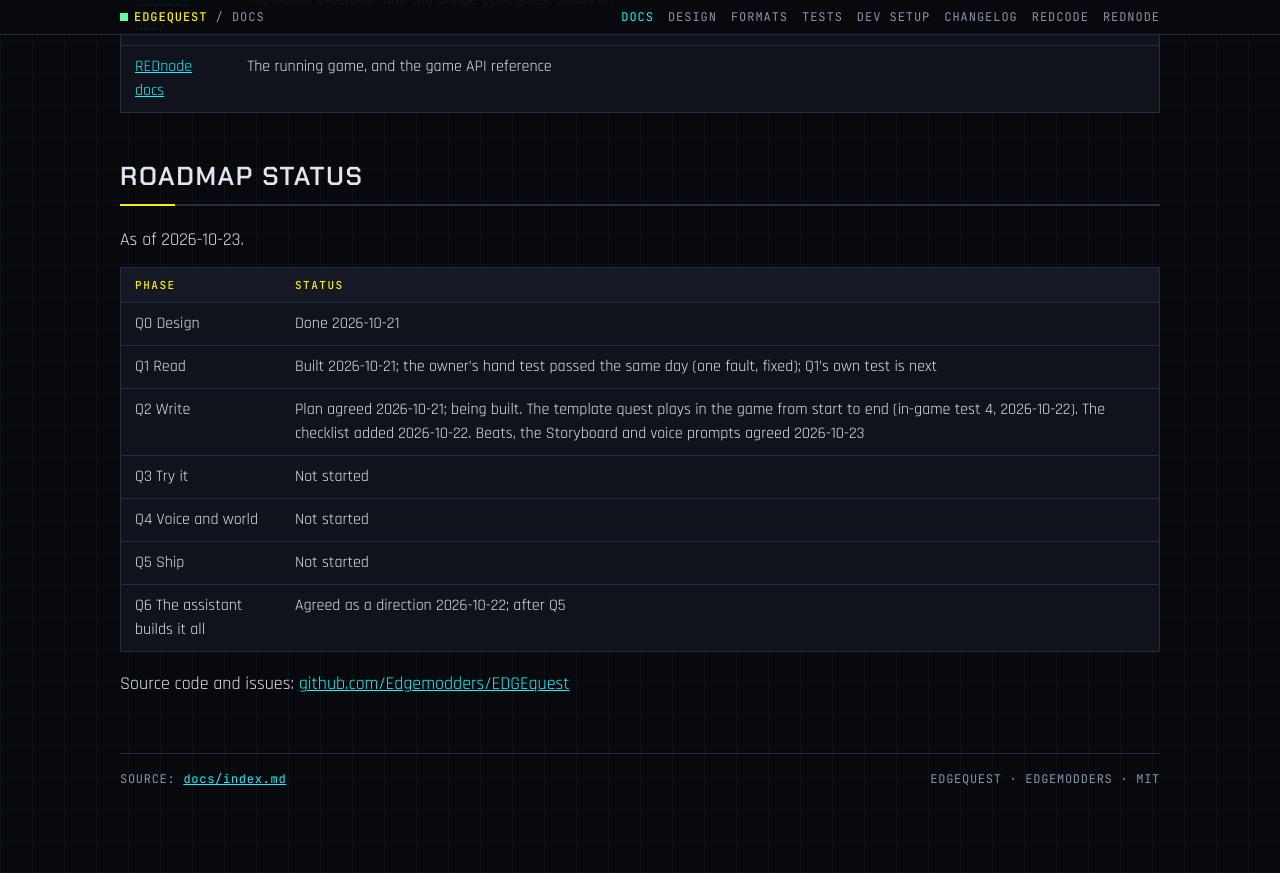
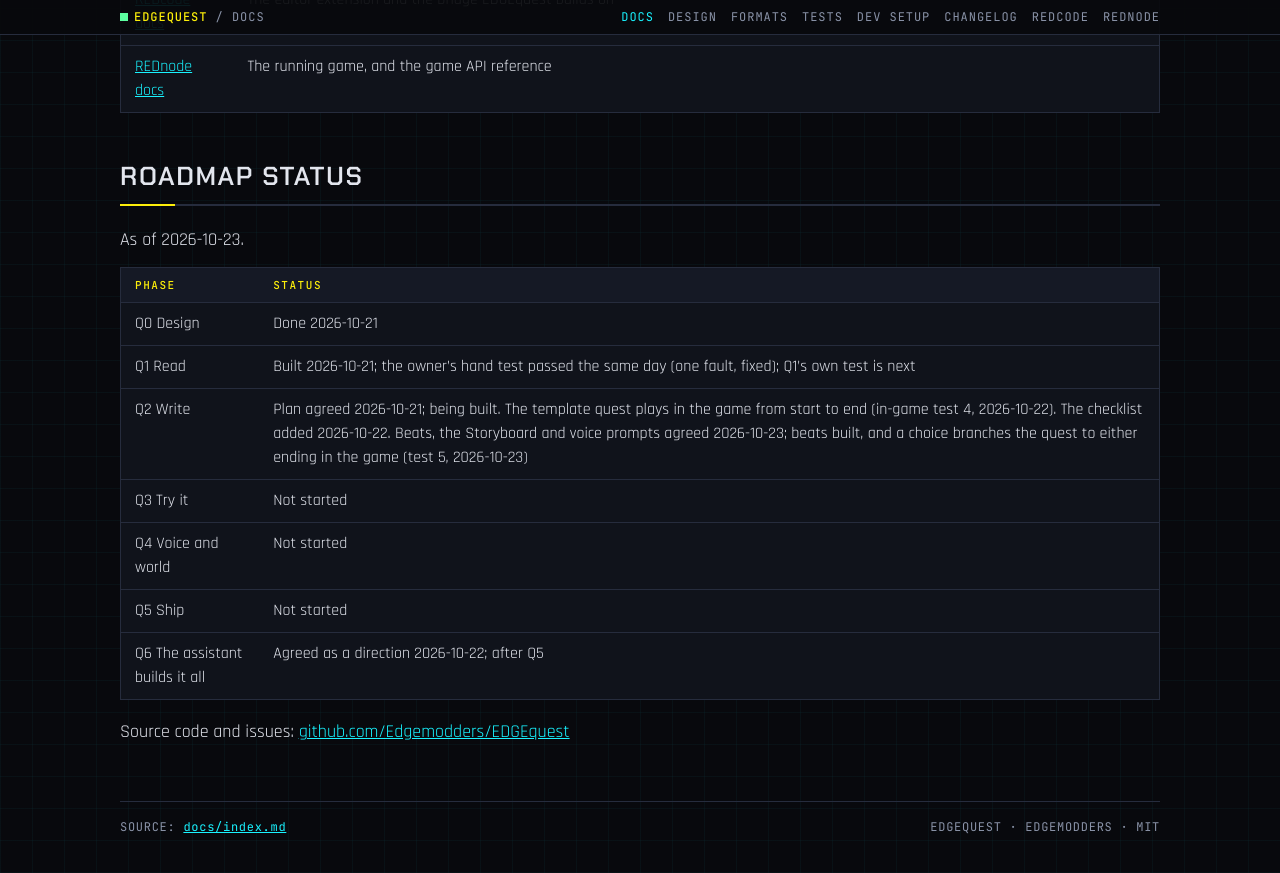
Before and after one commit to Edgemodders/EDGEquest, a Jekyll site: the page built from docs/index.md, in a window 1280 px wide and 900 px high, scrolled down 600 px. Shown: the top 873 px of the window. Built offline with Jekyll 4.4.1, drawn with Linux system fonts in a browser that asks for light colours; our own code applies the rules of GitHub Pages for plain Markdown files.

Commit message:
Testing: in-game test 5 passed (a choice branches the quest to either ending)
Co-Authored-By: Claude Opus 5.5 <noreply@anthropic.com>

```diff
--- a/docs/index.md
+++ b/docs/index.md
@@ -20,7 +20,7 @@ As of 2026-10-23.
 |---|---|
 | Q0 Design | Done 2026-10-21 |
 | Q1 Read | Built 2026-10-21; the owner's hand test passed the same day (one fault, fixed); Q1's own test is next |
-| Q2 Write | Plan agreed 2026-10-21; being built. The template quest plays in the game from start to end (in-game test 4, 2026-10-22). The checklist added 2026-10-22. Beats, the Storyboard and voice prompts agreed 2026-10-23 |
+| Q2 Write | Plan agreed 2026-10-21; being built. The template quest plays in the game from start to end (in-game test 4, 2026-10-22). The checklist added 2026-10-22. Beats, the Storyboard and voice prompts agreed 2026-10-23; beats built, and a choice branches the quest to either ending in the game (test 5, 2026-10-23) |
 | Q3 Try it | Not started |
 | Q4 Voice and world | Not started |
 | Q5 Ship | Not started |
```
Also changed, not shown: CLAUDE.md (+1 -1 lines), docs/design.md (+1 -1 lines), docs/testing.md (+1 -0 lines).
